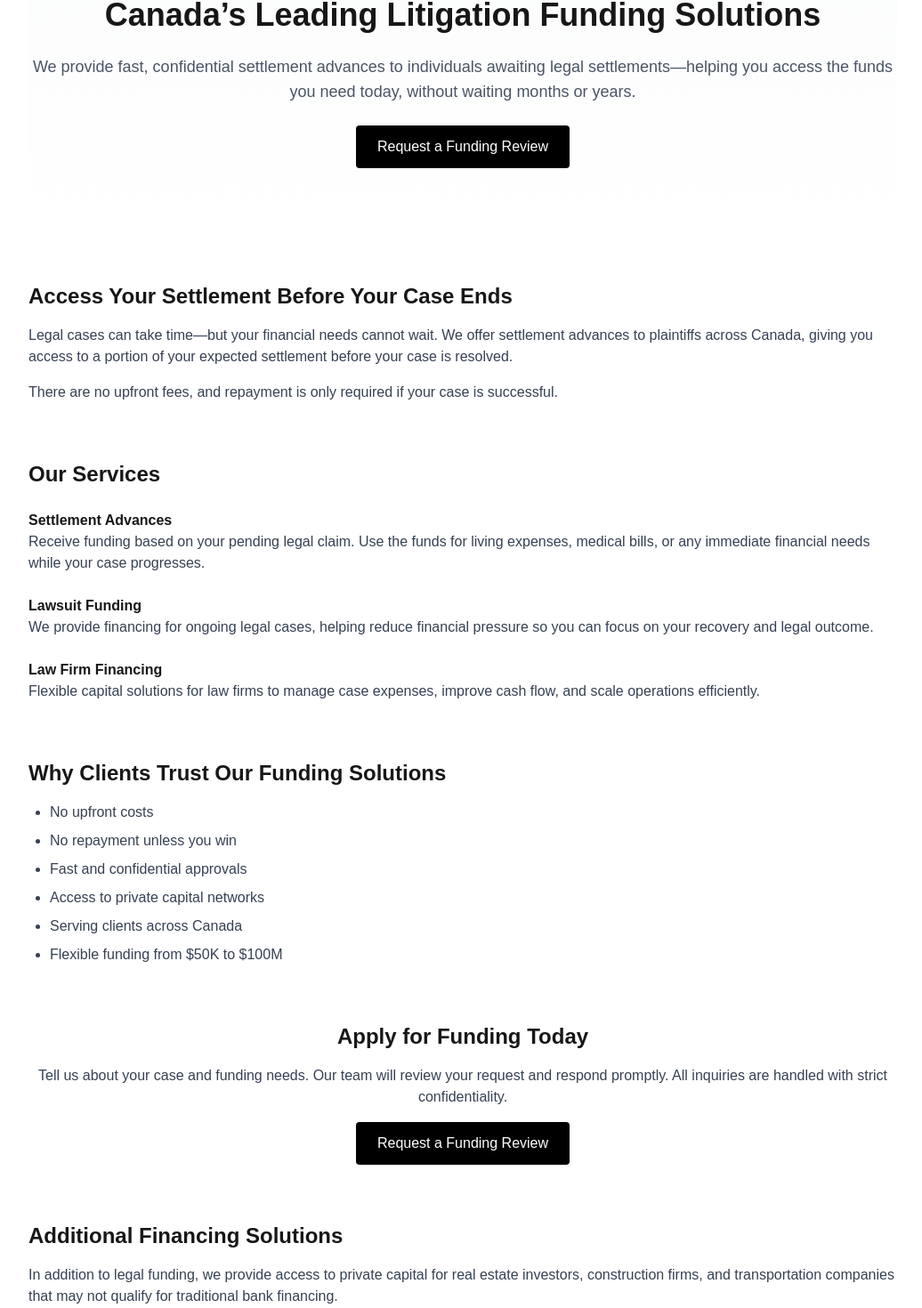
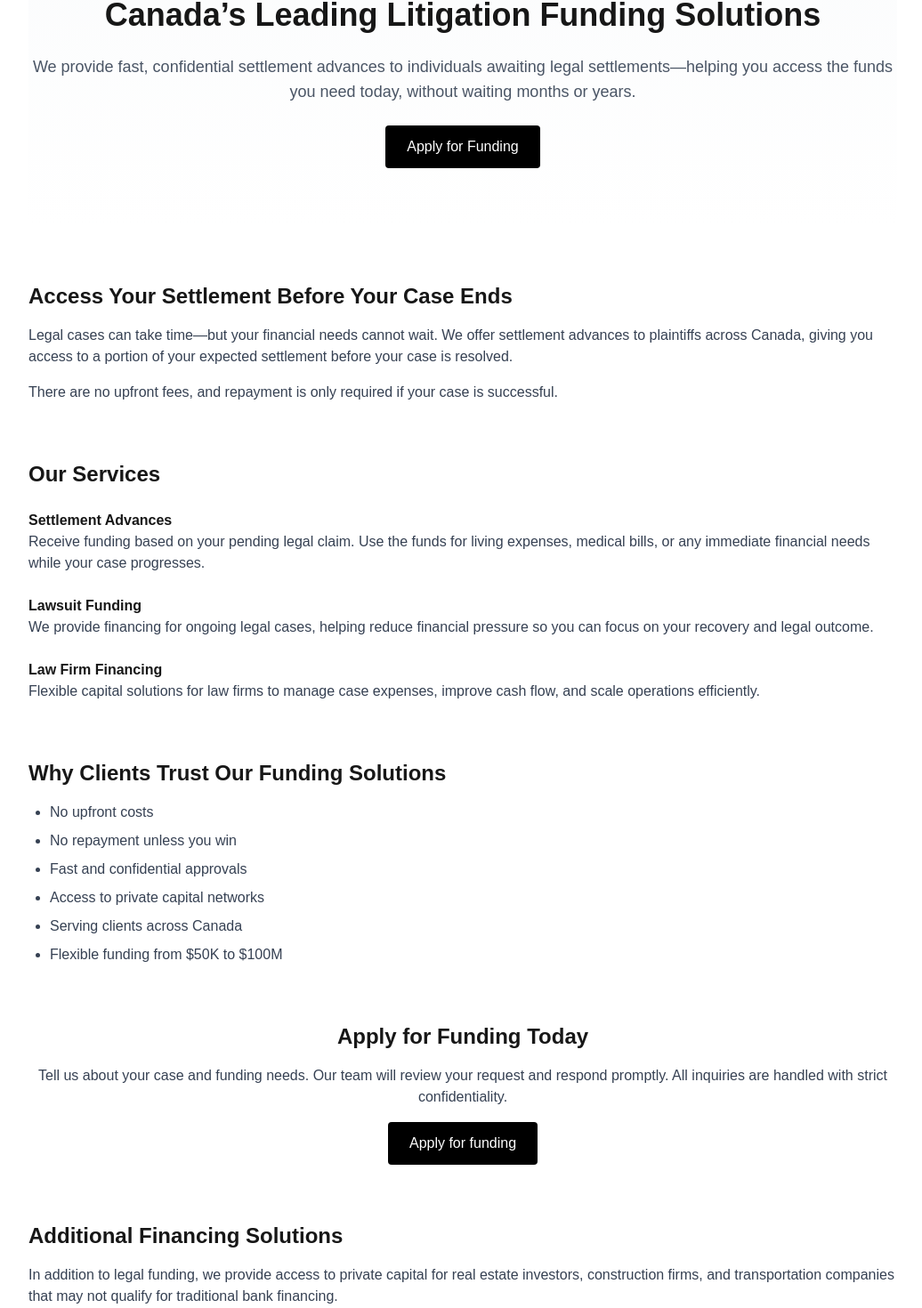
Before and after one commit to stevej00171/my-website, a Next.js app: page / in a window 1280 px wide. Shown: the part 327-1797 px from the top of the page at 89% size, without its empty margins (120-1156 px from the left). Built offline with nearby package versions, Linux system fonts and the light colour scheme.

Commit message:
update button text to match headline

```diff
--- a/app/page.tsx
+++ b/app/page.tsx
@@ -37,7 +37,7 @@ export default function Page() {
   href="#contact"
   className="bg-black text-white px-6 py-3 rounded inline-block"
 >
-  Request a Funding Review
+  Apply for Funding
 </a>
 
 </section>
@@ -105,7 +105,7 @@ export default function Page() {
           Tell us about your case and funding needs. Our team will review your request and respond promptly. All inquiries are handled with strict confidentiality.
         </p>
         <button className="bg-black text-white px-6 py-3 rounded">
-          Request a Funding Review
+          Apply for funding
         </button>
       </section>
 
```
